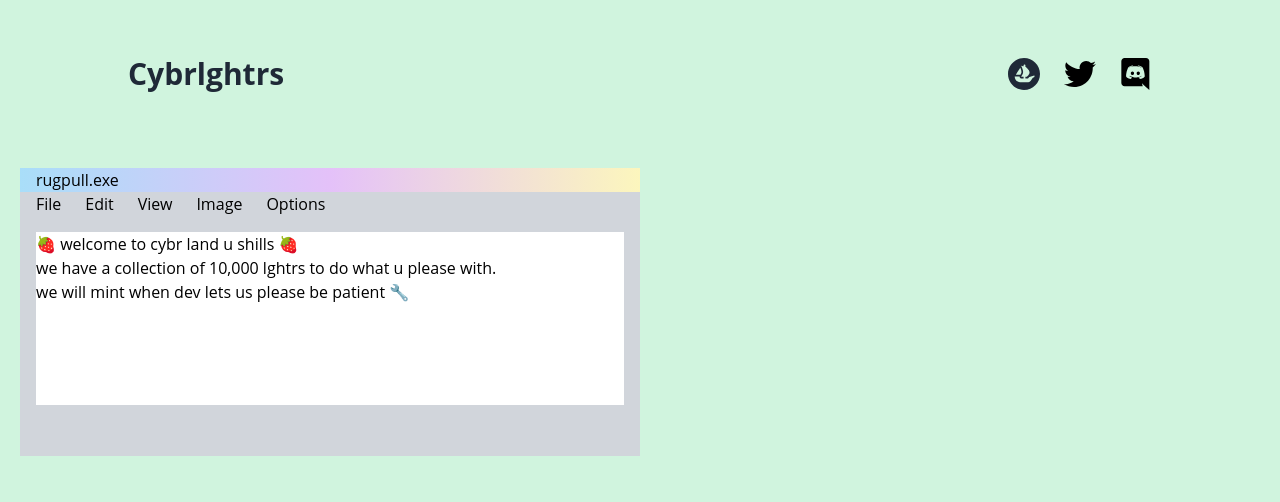
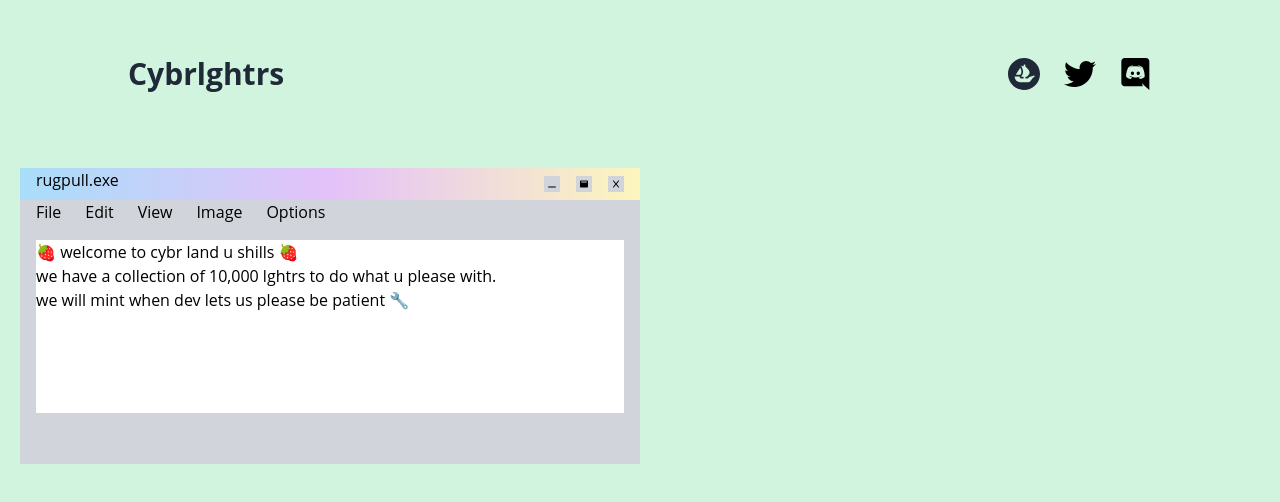
Before and after one commit to alex-davidson17/cybrlghtrs, a Next.js app: page / in a window 1280 px wide. Shown: the top 502 px of the page. Built offline with nearby package versions, Linux system fonts and the light colour scheme.

Commit message:
add fontawesome

```diff
--- a/package.json
+++ b/package.json
@@ -10,6 +10,9 @@
     "lint": "next lint"
   },
   "dependencies": {
+    "@fortawesome/fontawesome-svg-core": "^6.1.1",
+    "@fortawesome/free-solid-svg-icons": "^6.1.1",
+    "@fortawesome/react-fontawesome": "^0.1.18",
     "next": "12.1.6",
     "react": "18.1.0",
     "react-dom": "18.1.0"
--- a/pages/index.js
+++ b/pages/index.js
@@ -1,6 +1,12 @@
 import Head from "next/head";
 import Image from "next/image";
 import Link from "next/link";
+import { FontAwesomeIcon } from "@fortawesome/react-fontawesome";
+import {
+  faWindowMinimize,
+  faWindowMaximize,
+  faX,
+} from "@fortawesome/free-solid-svg-icons";
 
 export default function Home() {
   return (
@@ -24,7 +30,7 @@ export default function Home() {
                   <svg
                     className="w-6 h-6 md:w-8 md:h-8"
                     viewBox="0 0 90 90"
-                    fill="none"
+                    fill={"currentColor"}
                     xmlns="http://www.w3.org/2000/svg"
                   >
                     <path
@@ -64,8 +70,19 @@ export default function Home() {
       </header>
       <section className="m-5">
         <div className="w-1/2 h-auto bg-gray-300">
-          <div className="bg-gradient-to-r from-light-blue via-light-purple to-light-yellow px-4">
+          <div className="h-8 bg-gradient-to-r from-light-blue via-light-purple to-light-yellow px-4 flex flex-row justify-between">
             <p>rugpull.exe</p>
+            <ul className="flex flex-row items-center space-x-4">
+              <li className="bg-gray-300 flex w-4 h-4 items-center justify-center">
+                <FontAwesomeIcon icon={faWindowMinimize} className="h-2" />
+              </li>
+              <li className="bg-gray-300 flex w-4 h-4 items-center justify-center">
+                <FontAwesomeIcon icon={faWindowMaximize} className="h-2" />
+              </li>
+              <li className="bg-gray-300 flex w-4 h-4 items-center justify-center">
+                <FontAwesomeIcon icon={faX} className="h-2" />
+              </li>
+            </ul>
           </div>
           <div>
             <ul className="flex items-center space-x-4 md:space-x-6 px-4 overflow-hidden">
```
Also changed, not shown: 1 other file (tests, documents, lock files or other folders).
